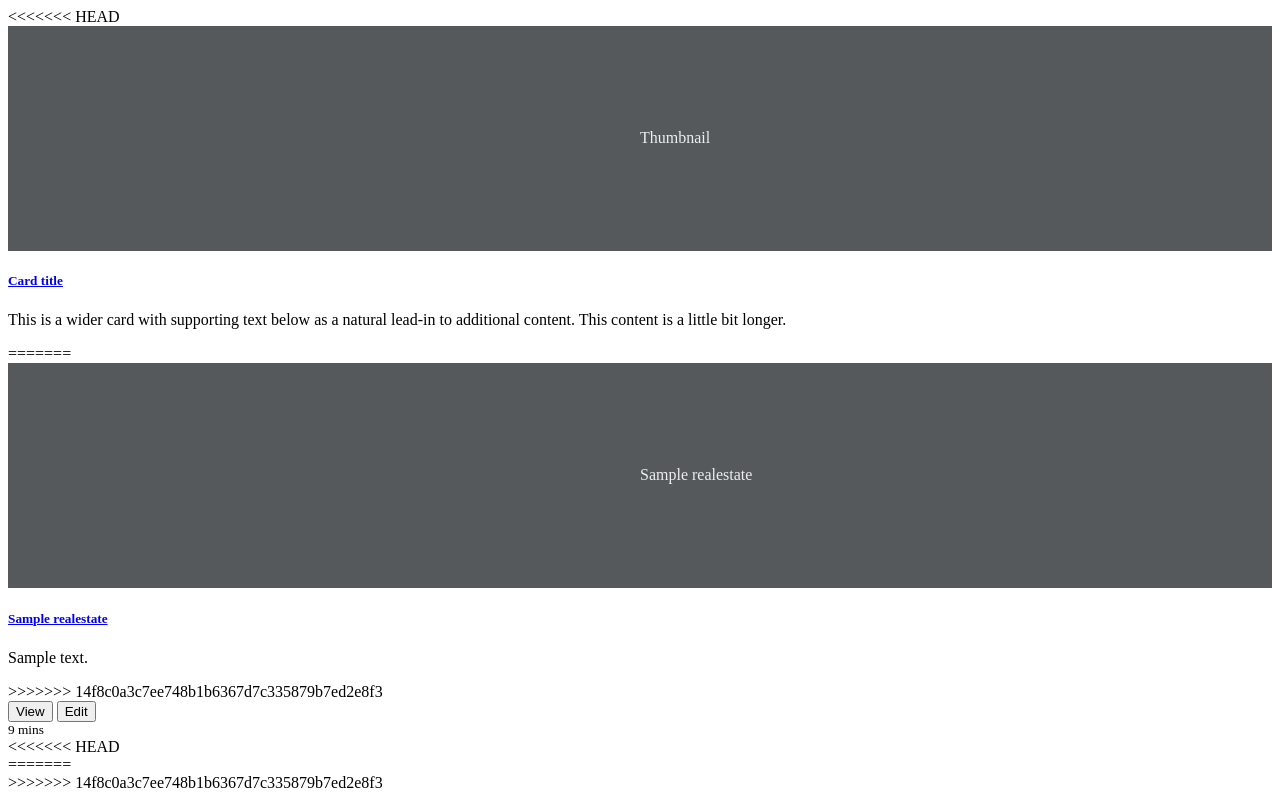
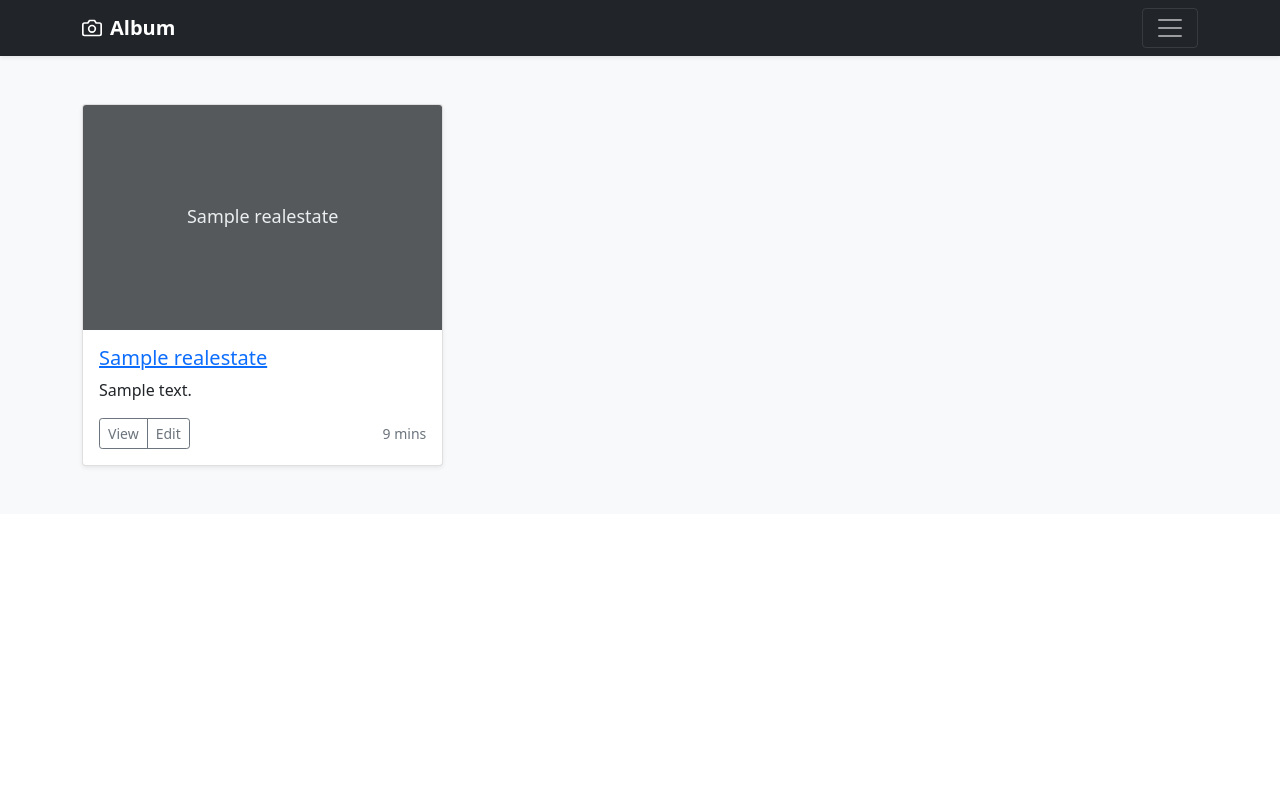
Before and after one commit to MUR4DI1JR/control-work, a Django app: template controlWork/realEstate/templates/realestate/listRealEstate.html in a window 1280 px wide. Run offline with Django 3.2, Linux system fonts and the light colour scheme; the template is opened without the code that fills it: values that come from a table or form of the project are taken from there, others are empty; tables that the repository leaves empty hold one stand-in row (values such as "Sample post").

Commit message:
add requirements.txt

```diff
--- a/controlWork/controlWork/urls.py
+++ b/controlWork/controlWork/urls.py
@@ -1,21 +1,8 @@
-"""controlWork URL Configuration
-
-The `urlpatterns` list routes URLs to views. For more information please see:
-    https://docs.djangoproject.com/en/3.2/topics/http/urls/
-Examples:
-Function views
-    1. Add an import:  from my_app import views
-    2. Add a URL to urlpatterns:  path('', views.home, name='home')
-Class-based views
-    1. Add an import:  from other_app.views import Home
-    2. Add a URL to urlpatterns:  path('', Home.as_view(), name='home')
-Including another URLconf
-    1. Import the include() function: from django.urls import include, path
-    2. Add a URL to urlpatterns:  path('blog/', include('blog.urls'))
-"""
 from django.contrib import admin
 from django.urls import path
+from realEstate.views import *
 
 urlpatterns = [
     path('admin/', admin.site.urls),
+    path('', real_estate),
 ]
--- a/controlWork/realEstate/templates/base.html
+++ b/controlWork/realEstate/templates/base.html
@@ -1,13 +1,78 @@
 {% load static %}
-<!DOCTYPE html>
+<!doctype html>
 <html lang="en">
   <head>
-	<meta charset="UTF-8">
-	<meta name="viewport" content="width=device-width, initial-scale=1.0">
-	<title>Document</title>
+    <meta charset="utf-8">
+    <meta name="viewport" content="width=device-width, initial-scale=1">
+    <meta name="description" content="">
+    <meta name="author" content="Mark Otto, Jacob Thornton, and Bootstrap contributors">
+    <meta name="generator" content="Hugo 0.82.0">
+    <title>Album example · Bootstrap v5.0</title>
+
+    <link rel="canonical" href="https://getbootstrap.com/docs/5.0/examples/album/">
+    <link href="https://cdn.jsdelivr.net/npm/bootstrap@5.0.0-beta3/dist/css/bootstrap.min.css" rel="stylesheet" integrity="sha384-eOJMYsd53ii+scO/bJGFsiCZc+5NDVN2yr8+0RDqr0Ql0h+rP48ckxlpbzKgwra6" crossorigin="anonymous">
+    <script src="https://cdn.jsdelivr.net/npm/bootstrap@5.0.0-beta3/dist/js/bootstrap.bundle.min.js" integrity="sha384-JEW9xMcG8R+pH31jmWH6WWP0WintQrMb4s7ZOdauHnUtxwoG2vI5DkLtS3qm9Ekf" crossorigin="anonymous"></script>
+
+    <style>
+      .bd-placeholder-img {
+        font-size: 1.125rem;
+        text-anchor: middle;
+        -webkit-user-select: none;
+        -moz-user-select: none;
+        user-select: none;
+      }
+
+      @media (min-width: 768px) {
+        .bd-placeholder-img-lg {
+          font-size: 3.5rem;
+        }
+      }
+    </style>
+
+
   </head>
   <body>
+
+<header>
+  <div class="collapse bg-dark" id="navbarHeader">
+    <div class="container">
+      <div class="row">
+        <div class="col-sm-8 col-md-7 py-4">
+          <h4 class="text-white">About</h4>
+          <p class="text-muted">Add some information about the album below, the author, or any other background context. Make it a few sentences long so folks can pick up some informative tidbits. Then, link them off to some social networking sites or contact information.</p>
+        </div>
+        <div class="col-sm-4 offset-md-1 py-4">
+          <h4 class="text-white">Contact</h4>
+          <ul class="list-unstyled">
+            <li><a href="#" class="text-white">Follow on Twitter</a></li>
+            <li><a href="#" class="text-white">Like on Facebook</a></li>
+            <li><a href="#" class="text-white">Email me</a></li>
+          </ul>
+        </div>
+      </div>
+    </div>
+  </div>
+  <div class="navbar navbar-dark bg-dark shadow-sm">
+    <div class="container">
+      <a href="#" class="navbar-brand d-flex align-items-center">
+        <svg xmlns="http://www.w3.org/2000/svg" width="20" height="20" fill="none" stroke="currentColor" stroke-linecap="round" stroke-linejoin="round" stroke-width="2" aria-hidden="true" class="me-2" viewBox="0 0 24 24"><path d="M23 19a2 2 0 0 1-2 2H3a2 2 0 0 1-2-2V8a2 2 0 0 1 2-2h4l2-3h6l2 3h4a2 2 0 0 1 2 2z"/><circle cx="12" cy="13" r="4"/></svg>
+        <strong>Album</strong>
+      </a>
+      <button class="navbar-toggler" type="button" data-bs-toggle="collapse" data-bs-target="#navbarHeader" aria-controls="navbarHeader" aria-expanded="false" aria-label="Toggle navigation">
+        <span class="navbar-toggler-icon"></span>
+      </button>
+    </div>
+  </div>
+</header>
+
+<main>
+  <div class="album py-5 bg-light">
+    <div class="container">
       {% block content %}
       {% endblock content %}
+    </div>
+  </div>
+
+</main>
   </body>
 </html>
--- a/controlWork/realEstate/templates/realestate/listRealEstate.html
+++ b/controlWork/realEstate/templates/realestate/listRealEstate.html
@@ -1,13 +1,5 @@
-<<<<<<< HEAD
-<div class="row row-cols-1 row-cols-sm-2 row-cols-md-3 g-3">
-    <div class="col">
-      <div class="card shadow-sm">
-        <svg class="bd-placeholder-img card-img-top" width="100%" height="225" xmlns="http://www.w3.org/2000/svg" role="img" aria-label="Placeholder: Thumbnail" preserveAspectRatio="xMidYMid slice" focusable="false"><title>Placeholder</title><rect width="100%" height="100%" fill="#55595c"/><text x="50%" y="50%" fill="#eceeef" dy=".3em">Thumbnail</text></svg>
-
-        <div class="card-body">
-          <a href="#" class="card-link"><h5 class="card-title">Card title</h5></a>
-          <p class="card-text">This is a wider card with supporting text below as a natural lead-in to additional content. This content is a little bit longer.</p>
-=======
+{% extends 'base.html' %}
+{% block content %}
 {% for estate in real_Estate %}
 <div class="row row-cols-1 row-cols-sm-2 row-cols-md-3 g-3">
     <div class="col">
@@ -17,7 +9,7 @@
         <div class="card-body">
           <a href="#" class="card-link"><h5 class="card-title">{{estate.title}}</h5></a>
           <p class="card-text">{{estate.text}}</p>
->>>>>>> 14f8c0a3c7ee748b1b6367d7c335879b7ed2e8f3
+
           <div class="d-flex justify-content-between align-items-center">
             <div class="btn-group">
               <button type="button" class="btn btn-sm btn-outline-secondary">View</button>
@@ -28,9 +20,6 @@
         </div>
       </div>
     </div>
-<<<<<<< HEAD
-</div>
-=======
 </div>
 {% endfor%}
->>>>>>> 14f8c0a3c7ee748b1b6367d7c335879b7ed2e8f3
+{% endblock content %}
--- a/controlWork/realEstate/views.py
+++ b/controlWork/realEstate/views.py
@@ -3,4 +3,4 @@ from .models import RealEstate
 
 def real_estate(request):
 	real_Estate = RealEstate.objects.all()
-	return render(request, 'controlWork/listRealEstate.html', {'real_estate': real_Estate})
+	return render(request, 'realestate/listRealEstate.html', {'real_estate': real_Estate})
```
Also changed, not shown: controlWork/realEstate/templates/index.html (deleted, +0 -77 lines), requirements.txt (added, +10 -0 lines). Lines whose indentation alone changed are shown as unchanged.
